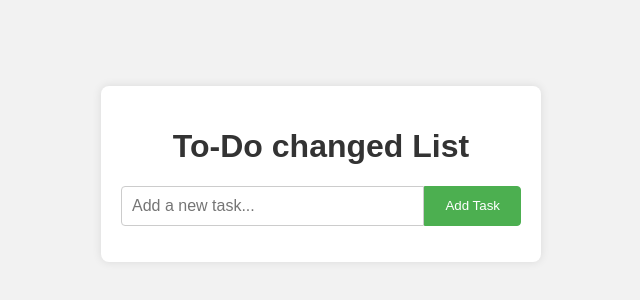
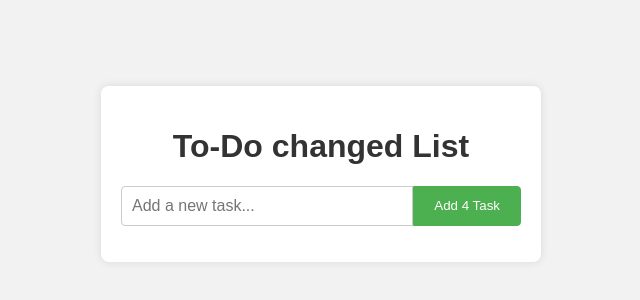
Before and after one commit to vish-cell/jen_test, a plain HTML site: page index.html in a window 1280 px wide. Shown: the part 226-526 px from the top of the page, 319-959 px from the left. Drawn offline with Linux system fonts and the light colour scheme.

Commit message:
first header change 4

```diff
--- a/index.html
+++ b/index.html
@@ -75,7 +75,7 @@ li:last-child {
     <h1>To-Do changed List</h1>
     <div class="todo-form">
       <input type="text" id="taskInput" placeholder="Add a new task...">
-      <button onclick="addTask()">Add Task</button>
+      <button onclick="addTask()">Add 4 Task</button>
     </div>
     <ul id="taskList">
       <!-- Tasks will be dynamically added here -->
```
